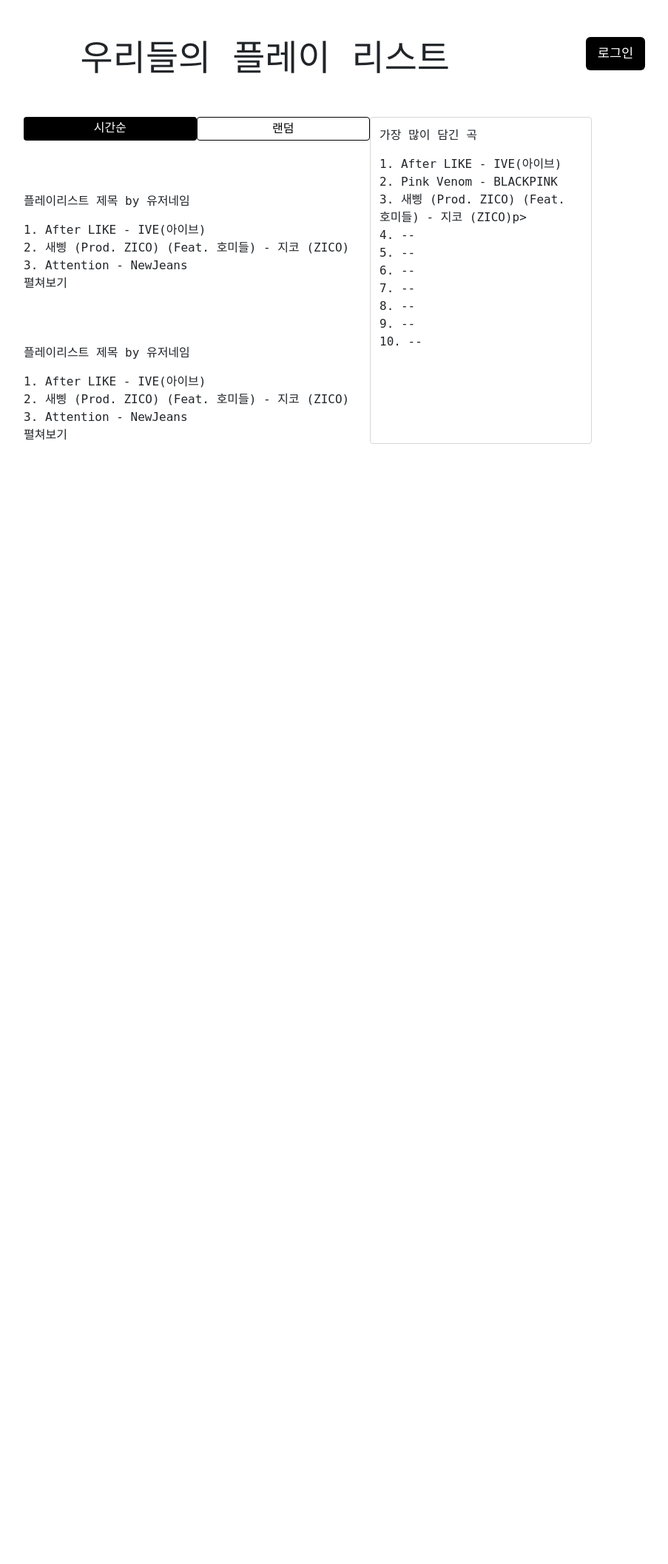
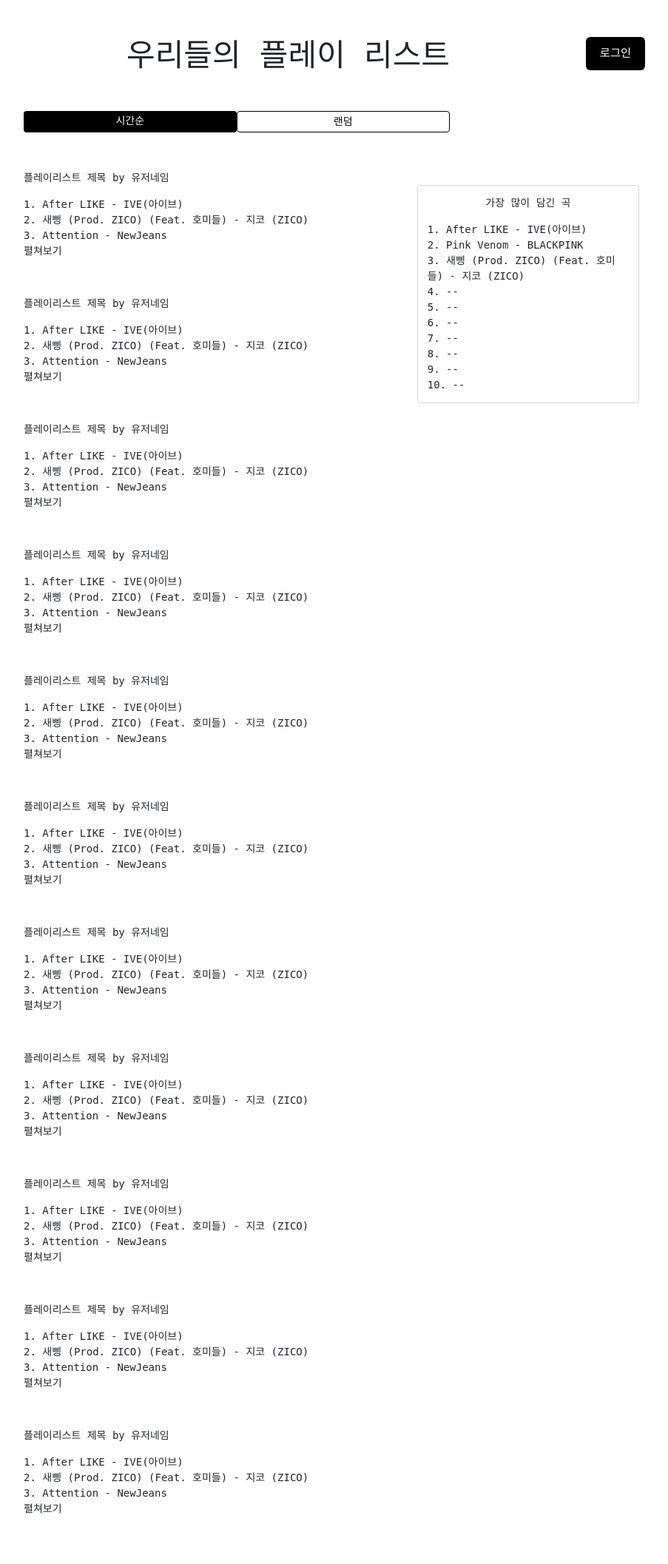
Before and after one commit to YoungwooKim09/our-playlist, a Flask app: page / in a window 1280 px wide. Shown: the whole page at 74% size, without its empty margins (224-1127 px from the left). Before the commit the page ends 600 px from the top, so only its background shows below. Run offline with Flask 2, Linux system fonts and the light colour scheme; some libraries are stand-ins or nearby versions; some web fonts are replaced.

Commit message:
style . 헤더, 우측 영역 요소들 플로팅 속성으로 변경

```diff
--- a/static/home.css
+++ b/static/home.css
@@ -2,6 +2,11 @@
   margin: 0;
   padding: 0;
   font-family: "Nanum Gothic Coding", monospace;
+  font-size: 14px;
+}
+
+body {
+  padding-bottom: 5%;
 }
 
 button {
@@ -9,7 +14,15 @@ button {
 }
 
 header {
-  margin-top: 50px;
+  position: fixed;
+  top: 0;
+  height: 150px;
+  padding-top: 50px;
+  width: 100%;
+  background-color: var(--white-100);
+}
+
+.header-contents {
   display: grid;
   grid-template-columns: 65% 1fr;
 }
@@ -52,19 +65,24 @@ main {
 }
 
 .left-area {
+  margin-top: 100px;
 }
 
 .feed {
-  margin-top: 20px;
+  margin-top: 80px;
 }
 
 .playlist-block {
-  margin-top: 70px;
+  margin-top: 50px;
 }
 
 .sort-tab-area {
+  position: fixed;
+  width: 45%;
   display: flex;
   justify-content: space-around;
+  background-color: var(--white-100);
+  padding-bottom: 50px;
 }
 
 .sort-by {
@@ -87,6 +105,7 @@ main {
 }
 
 .right-area {
+  position: relative;
   margin-left: 20%;
   display: flex;
   justify-content: flex-end;
@@ -96,12 +115,20 @@ main {
   margin-bottom: 15px;
 }
 
+.title-center {
+  text-align: center;
+}
+
 .popular-songs-area {
-  min-width: 300px;
-  padding: 5%;
+  position: fixed;
+  top: 0;
+  right: 0;
+  margin-top: 250px;
+  margin-right: 15%;
+  padding: 1%;
+  max-width: 300px;
   border: solid 1px var(--gray-300);
   border-radius: 4px;
-  min-height: 70px;
-  overflow-y: scroll;
+  min-height: 100px;
   word-wrap: break-word;
 }
--- a/templates/index.html
+++ b/templates/index.html
@@ -19,6 +19,7 @@
 
 <body>
   <header>
+    <div class="header-contents">
       <div class="page-title-area">
         <h1 class="page-title">
           우리들의 플레이 리스트
@@ -29,7 +30,9 @@
           로그인
         </button>
       </div>
+    </div>
   </header>
+
   <main>
     <secion class="left-area">
       <div class="sort-tab-area">
@@ -53,17 +56,79 @@
           <p>1. After LIKE - IVE(아이브)</p>
           <p>2. 새삥 (Prod. ZICO) (Feat. 호미들) - 지코 (ZICO)</p>
           <p>3. Attention - NewJeans</p>
-
+          <button>펼쳐보기</button>
+        </div>
+        <div class="playlist-block">
+          <p class="area-title">플레이리스트 제목 by 유저네임</p>
+          <p>1. After LIKE - IVE(아이브)</p>
+          <p>2. 새삥 (Prod. ZICO) (Feat. 호미들) - 지코 (ZICO)</p>
+          <p>3. Attention - NewJeans</p>
+          <button>펼쳐보기</button>
+        </div>
+        <div class="playlist-block">
+          <p class="area-title">플레이리스트 제목 by 유저네임</p>
+          <p>1. After LIKE - IVE(아이브)</p>
+          <p>2. 새삥 (Prod. ZICO) (Feat. 호미들) - 지코 (ZICO)</p>
+          <p>3. Attention - NewJeans</p>
+          <button>펼쳐보기</button>
+        </div>
+        <div class="playlist-block">
+          <p class="area-title">플레이리스트 제목 by 유저네임</p>
+          <p>1. After LIKE - IVE(아이브)</p>
+          <p>2. 새삥 (Prod. ZICO) (Feat. 호미들) - 지코 (ZICO)</p>
+          <p>3. Attention - NewJeans</p>
+          <button>펼쳐보기</button>
+        </div>
+        <div class="playlist-block">
+          <p class="area-title">플레이리스트 제목 by 유저네임</p>
+          <p>1. After LIKE - IVE(아이브)</p>
+          <p>2. 새삥 (Prod. ZICO) (Feat. 호미들) - 지코 (ZICO)</p>
+          <p>3. Attention - NewJeans</p>
+          <button>펼쳐보기</button>
+        </div>
+        <div class="playlist-block">
+          <p class="area-title">플레이리스트 제목 by 유저네임</p>
+          <p>1. After LIKE - IVE(아이브)</p>
+          <p>2. 새삥 (Prod. ZICO) (Feat. 호미들) - 지코 (ZICO)</p>
+          <p>3. Attention - NewJeans</p>
+          <button>펼쳐보기</button>
+        </div>
+        <div class="playlist-block">
+          <p class="area-title">플레이리스트 제목 by 유저네임</p>
+          <p>1. After LIKE - IVE(아이브)</p>
+          <p>2. 새삥 (Prod. ZICO) (Feat. 호미들) - 지코 (ZICO)</p>
+          <p>3. Attention - NewJeans</p>
+          <button>펼쳐보기</button>
+        </div>
+        <div class="playlist-block">
+          <p class="area-title">플레이리스트 제목 by 유저네임</p>
+          <p>1. After LIKE - IVE(아이브)</p>
+          <p>2. 새삥 (Prod. ZICO) (Feat. 호미들) - 지코 (ZICO)</p>
+          <p>3. Attention - NewJeans</p>
+          <button>펼쳐보기</button>
+        </div>
+        <div class="playlist-block">
+          <p class="area-title">플레이리스트 제목 by 유저네임</p>
+          <p>1. After LIKE - IVE(아이브)</p>
+          <p>2. 새삥 (Prod. ZICO) (Feat. 호미들) - 지코 (ZICO)</p>
+          <p>3. Attention - NewJeans</p>
+          <button>펼쳐보기</button>
+        </div>
+        <div class="playlist-block">
+          <p class="area-title">플레이리스트 제목 by 유저네임</p>
+          <p>1. After LIKE - IVE(아이브)</p>
+          <p>2. 새삥 (Prod. ZICO) (Feat. 호미들) - 지코 (ZICO)</p>
+          <p>3. Attention - NewJeans</p>
           <button>펼쳐보기</button>
         </div>
       </div>
     </secion>
     <secion class="right-area">
       <div class="popular-songs-area">
-        <p class="area-title">가장 많이 담긴 곡</p>
+        <p class="area-title title-center">가장 많이 담긴 곡</p>
         <p>1. After LIKE - IVE(아이브)</p>
         <p>2. Pink Venom - BLACKPINK</p>
-        <p>3. 새삥 (Prod. ZICO) (Feat. 호미들) - 지코 (ZICO)p>
+        <p>3. 새삥 (Prod. ZICO) (Feat. 호미들) - 지코 (ZICO)</p>
         <p>4. --</p>
         <p>5. --</p>
         <p>6. --</p>
```
Lines whose indentation alone changed are shown as unchanged.
